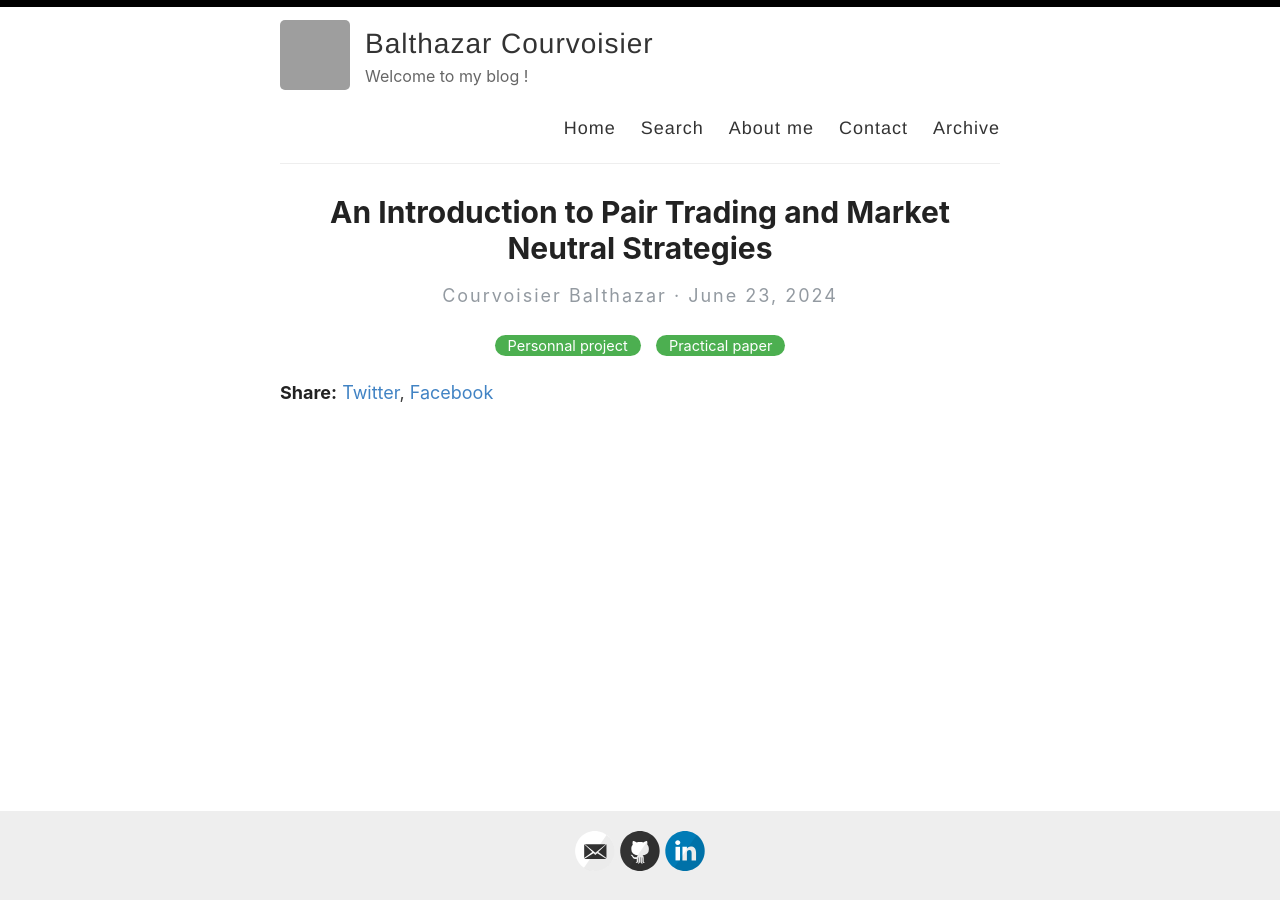
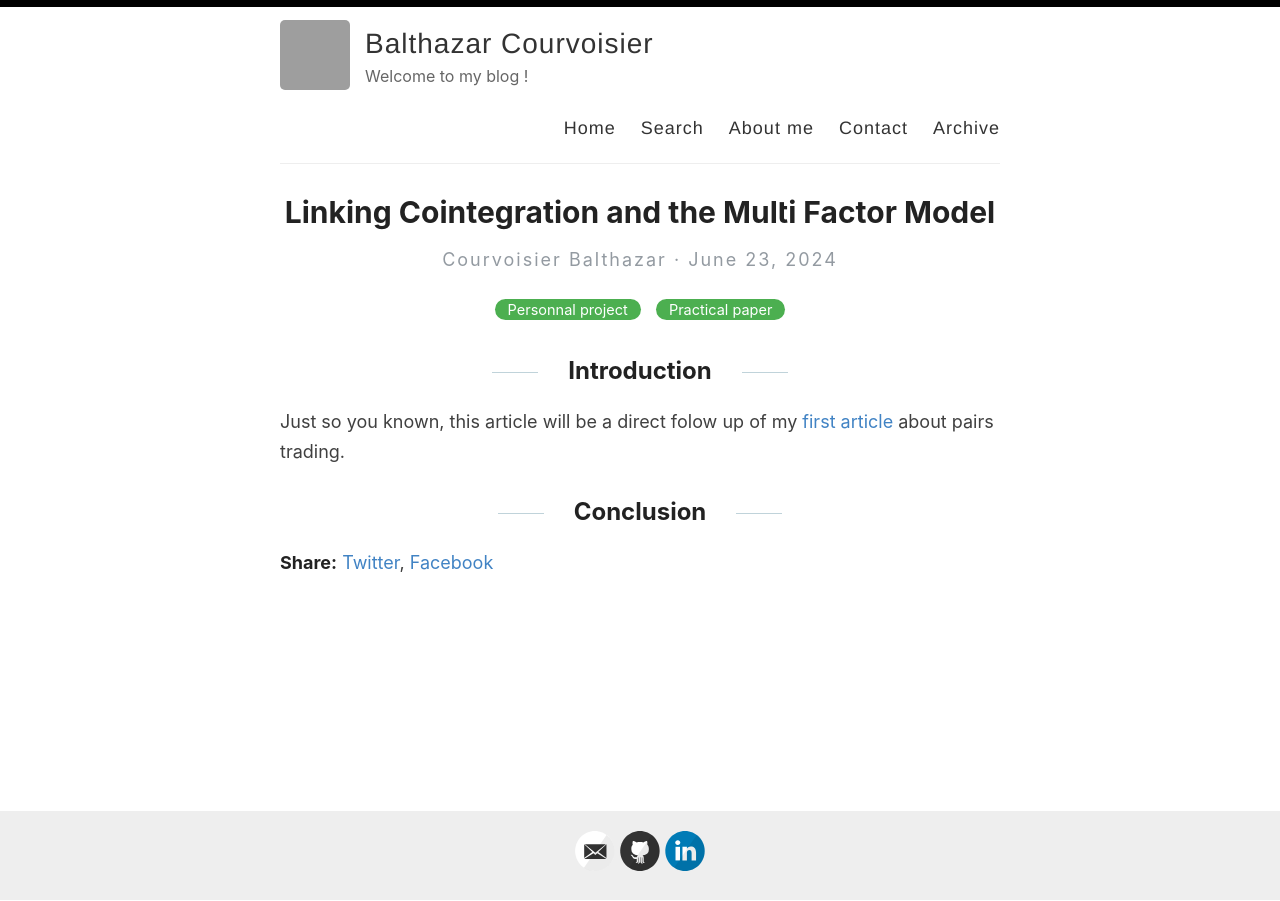
Before and after one commit to Zaltarba/blog, a Jekyll site: the page built from _posts/2024-06-23-PairsTrading-2.md, in a window 1280 px wide. Built offline with Jekyll 4.4.1, drawn with Linux system fonts in a browser that asks for light colours.

Commit message:
Update 2024-06-23-PairsTrading-2.md

```diff
--- a/_posts/2024-06-23-PairsTrading-2.md
+++ b/_posts/2024-06-23-PairsTrading-2.md
@@ -1,6 +1,12 @@
 ---
 layout: post
-title: An Introduction to Pair Trading and Market Neutral Strategies
+title: Linking Cointegration and the Multi Factor Model
 categories: [Personnal project, Practical paper]
 excerpt: This post is the second of our serie about pair trading and market neutral strategies ...
 ---
+
+## Introduction
+
+Just so you known, this article will be a direct folow up of my [first article](https://zaltarba.github.io/blog/PairsTrading-1/) about pairs trading.
+
+## Conclusion
```
